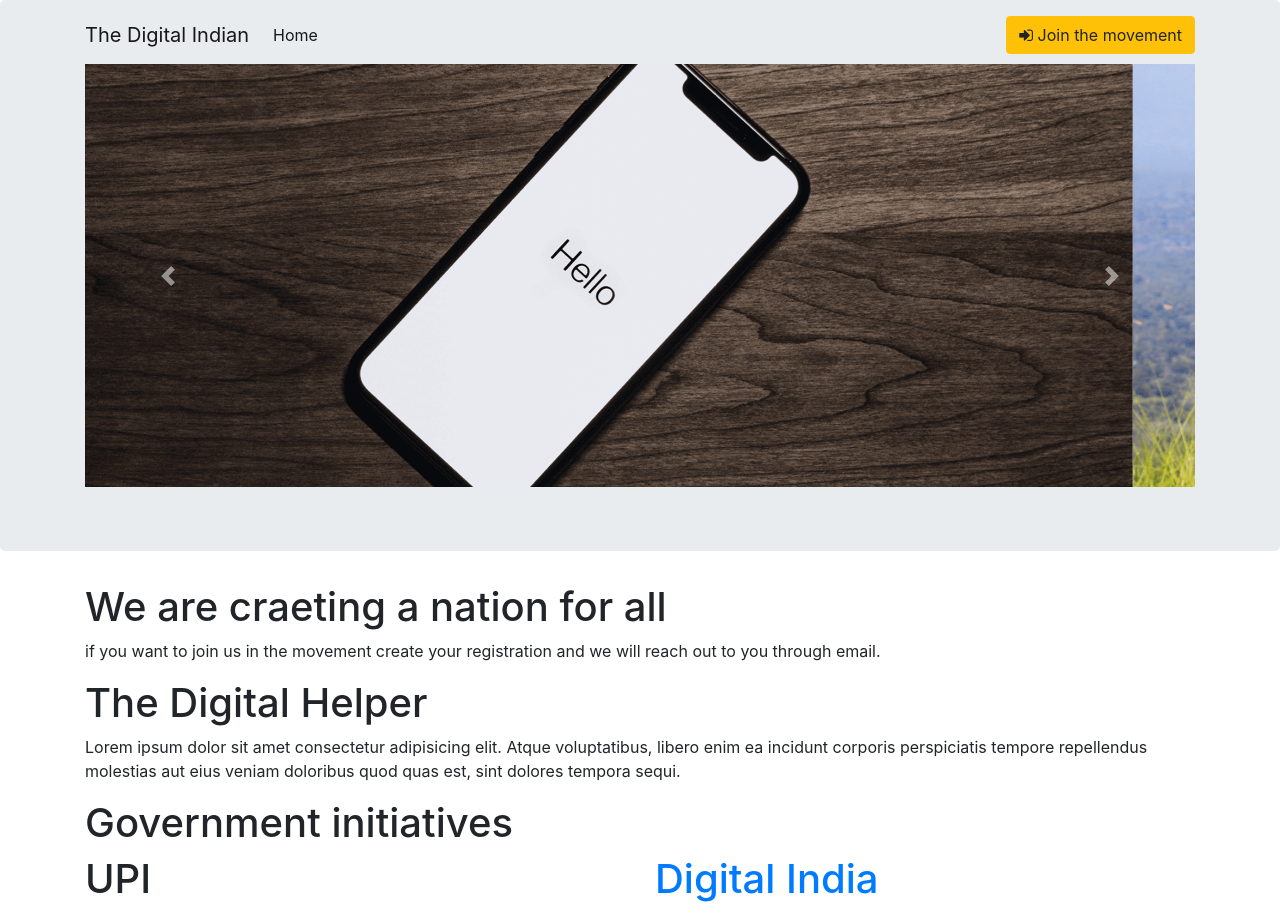
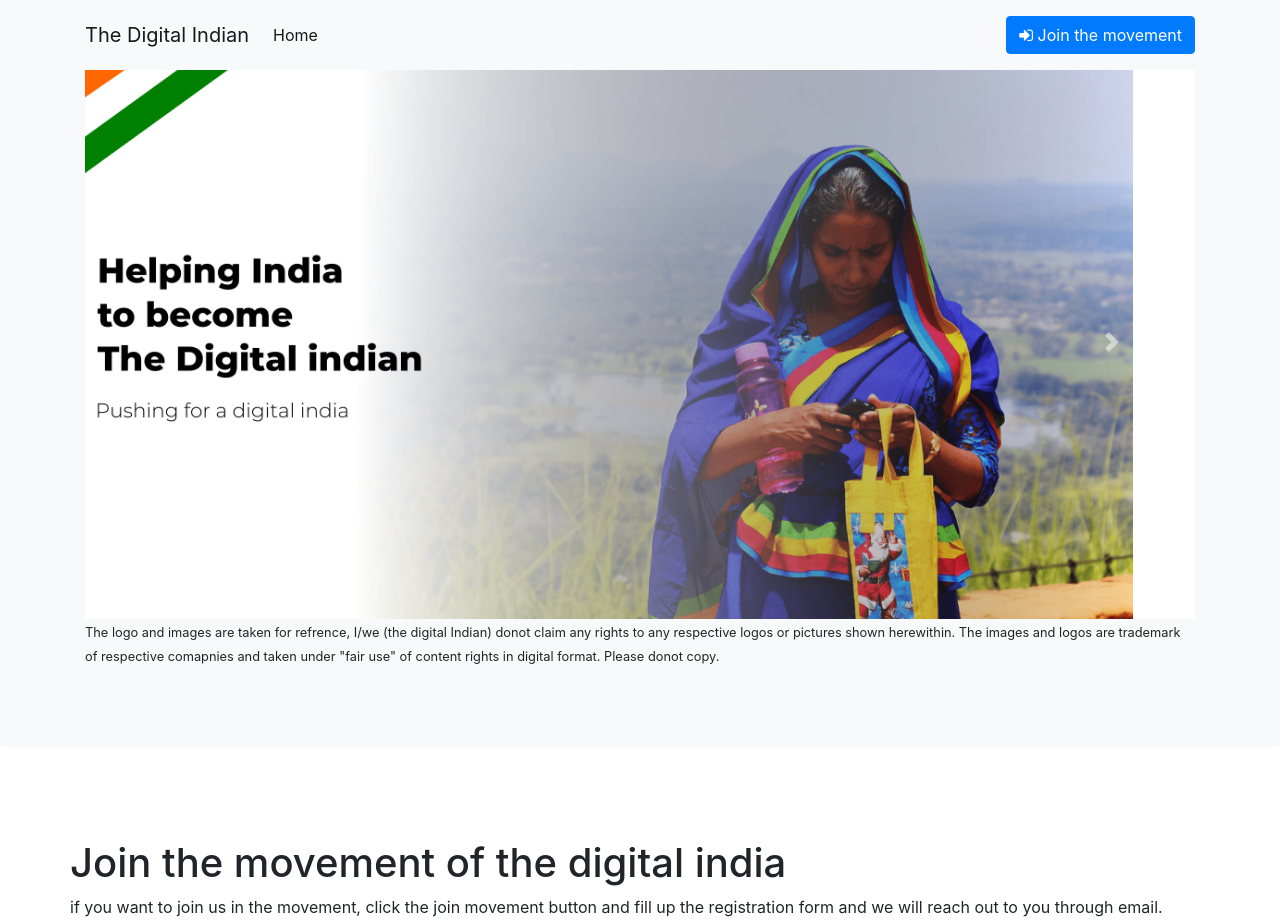
Before and after one commit to samwaran/the-digital-indian, a website: page index.html in a window 1280 px wide. Shown: the top 922 px of the page. Drawn offline with nearby package versions, Linux system fonts and the light colour scheme.

Commit message:
Projet v2.0

```diff
--- /dev/null
+++ b/Usage-rights.txt
@@ -0,0 +1,2 @@
+Copyright Disclaimer under Section 107 of the Copyright Act 1976, allowance is made for "fair use" for purposes such as criticism, comment, news reporting, teaching, scholarship, and research. Fair use is a use permitted by copyright statute that might otherwise be infringing.  Non-profit, educational or personal use tips the balance in favour of fair use.
+Any issues regarding the content will be solely treated under Indian Constitutional Acts.
--- a/css/styles.css
+++ b/css/styles.css
@@ -1,3 +1,7 @@
-.jumbotron {
-  padding: 20px, 0, 20px, 0;
+body {
+  background-color: #ffffff;
 }
+
+.body .container {
+  padding: 60px 0px;
+}
--- a/index.html
+++ b/index.html
@@ -4,7 +4,7 @@
     <meta charset="UTF-8" />
     <meta name="viewport" content="width=device-width, initial-scale=1.0" />
     <!--User Defined Stylesheet-->
-    <link rel="stylesheet" href="/css/styles.css" />
+    <link rel="stylesheet" href="./css/styles.css" />
     <!--Bootstrap CDN-->
     <link rel="stylesheet" href="https://stackpath.bootstrapcdn.com/bootstrap/4.5.2/css/bootstrap.min.css" />
     <!--Font Awesome CDN-->
@@ -12,7 +12,7 @@
     <title>The Digital Indian</title>
   </head>
   <body>
-    <nav class="navbar navbar-light navbar-expand-sm fixed-top">
+    <nav class="navbar navbar-light navbar-expand-sm fixed-top bg-light">
       <div class="container">
         <button class="navbar-toggler" type="button" data-toggle="collapse" data-target="#Navbar">
           <span class="navbar-toggler-icon"></span>
@@ -25,7 +25,7 @@
             </li>
           </ul>
           <span class="navbar-text">
-            <button type="button" class="btn btn-warning" data-target="#VolunteerModal" data-toggle="modal"><span class="fa fa-sign-in"></span> Join the movement</button>
+            <button type="button" class="btn btn-primary" data-target="#VolunteerModal" data-toggle="modal"><span class="fa fa-sign-in"></span> Join the movement</button>
           </span>
         </div>
       </div>
@@ -88,23 +88,26 @@
     </div>
 
     <!-- jumbatron -->
-    <div class="jumbotron">
+    <div class="jumbotron bg-light">
       <div class="container">
         <div class="row row-header">
           <div class="col-12">
             <div id="carousel" class="carousel slide" data-ride="carousel">
               <div class="carousel-inner">
                 <div class="carousel-item active">
-                  <img src="./media/image-1.png" class="d-block w-100" alt="..." />
+                  <img src="./media/thedigitalindian.png" class="d-block w-100" alt="..." />
                 </div>
                 <div class="carousel-item">
-                  <img src="./media/image-2.png" class="d-block w-100" alt="..." />
+                  <img src="./media/npci01.png" class="d-block w-100" alt="..." />
                 </div>
                 <div class="carousel-item">
-                  <img src="./media/image-3.png" class="d-block w-100" alt="..." />
+                  <img src="./media/googlepay01.png" class="d-block w-100" alt="..." />
                 </div>
                 <div class="carousel-item">
-                  <img src="./media/image-4.png" class="d-block w-100" alt="..." />
+                  <img src="./media/paytm01.png" class="d-block w-100" alt="..." />
+                </div>
+                <div class="carousel-item">
+                  <img src="./media/phonepe01.png" class="d-block w-100" alt="..." />
                 </div>
               </div>
               <a class="carousel-control-prev" href="#carousel" role="button" data-slide="prev">
@@ -119,14 +122,22 @@
           </div>
         </div>
       </div>
+      <div class="container">
+        <p>
+          <small
+            >The logo and images are taken for refrence, I/we (the digital Indian) donot claim any rights to any respective logos or pictures shown herewithin. The images and logos are trademark of respective comapnies and taken under "fair use" of content rights in digital
+            format. Please donot copy.</small
+          >
+        </p>
+      </div>
     </div>
 
     <div class="body">
       <div class="container">
         <div class="row">
           <div class="col-12">
-            <h1>We are craeting a nation for all</h1>
-            <p>if you want to join us in the movement create your registration and we will reach out to you through email.</p>
+            <h1>Join the movement of the digital india</h1>
+            <p>if you want to join us in the movement, click the join movement button and fill up the registration form and we will reach out to you through email.</p>
           </div>
         </div>
       </div>
@@ -136,7 +147,7 @@
       <div class="container">
         <div class="row row-header">
           <div class="col-12">
-            <h1>The Digital Helper</h1>
+            <h1>The uprising of digital India</h1>
             <p>Lorem ipsum dolor sit amet consectetur adipisicing elit. Atque voluptatibus, libero enim ea incidunt corporis perspiciatis tempore repellendus molestias aut eius veniam doloribus quod quas est, sint dolores tempora sequi.</p>
           </div>
         </div>
```
Also changed, not shown: media/googlepay01.png (added), media/image-1.png (deleted), media/image-2.png (deleted), media/image-3.png (deleted), media/image-4.png (deleted), media/npci01.png (added), media/paytm01.png (added), media/phonepe01.png (added), media/thedigitalindian.png (added).
